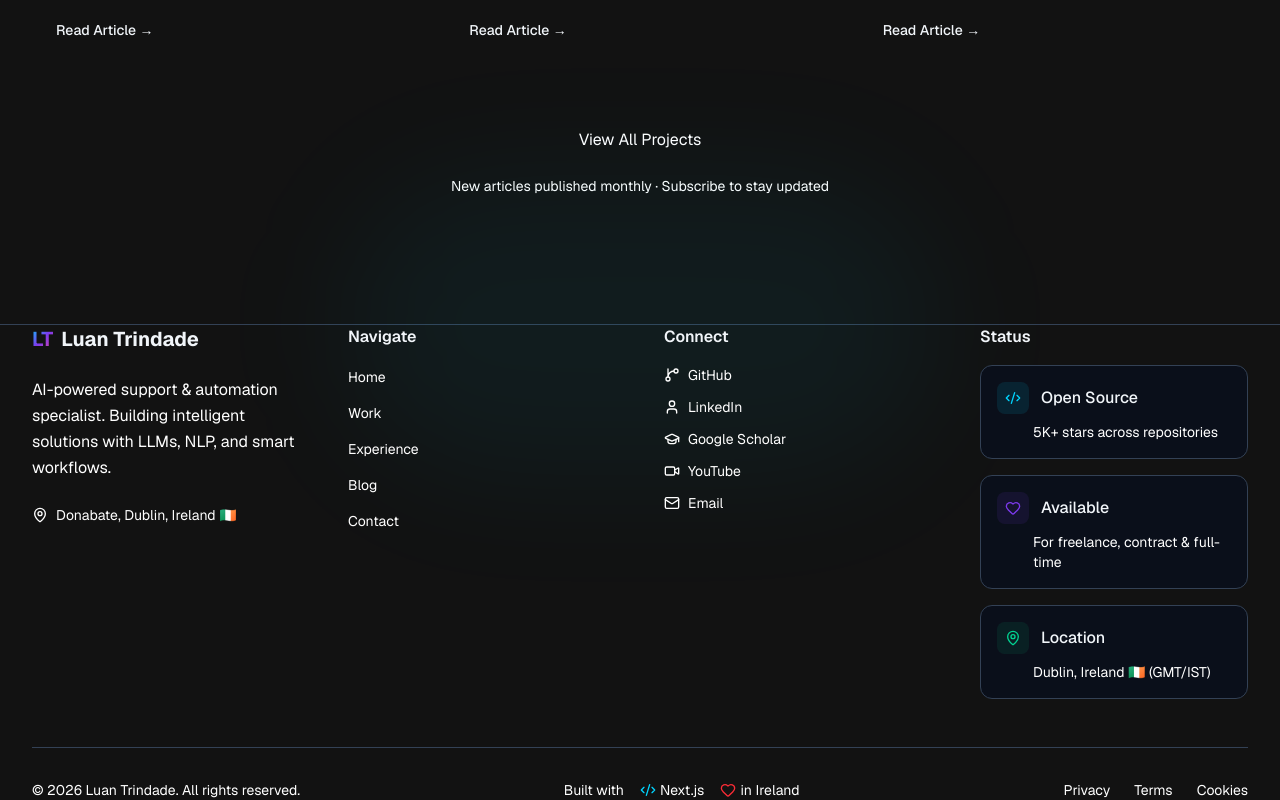
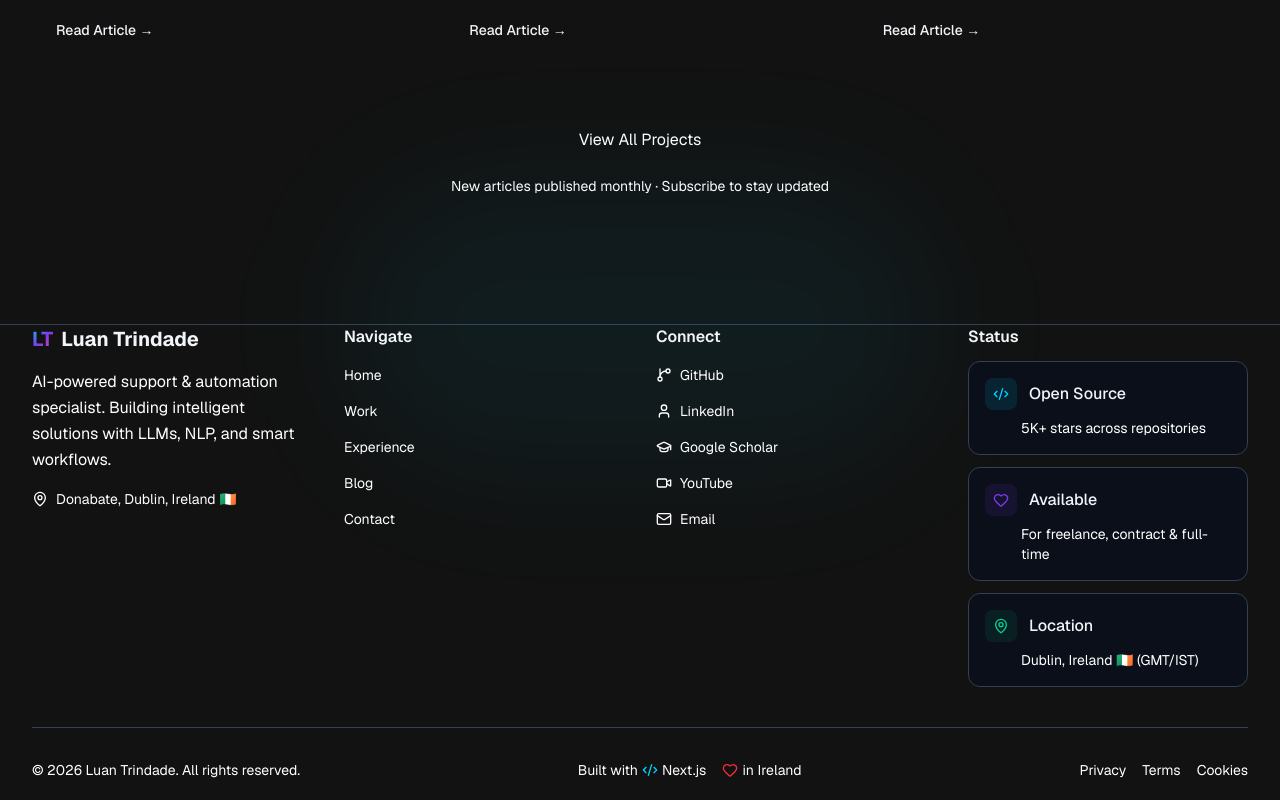
Before and after one commit to luaantrindade/myblog, a Next.js app: page /blog in a window 1280 px wide. Shown: the part 853-1653 px from the top of the page. Built offline with nearby package versions, Linux system fonts and the light colour scheme.

Commit message:
fix: improve responsiveness and alignment for mobile, fix white version text readability, adjust spacing to be more professional and asymmetric

```diff
--- a/app/blog/page.tsx
+++ b/app/blog/page.tsx
@@ -18,7 +18,7 @@ export default function BlogPage() {
           </p>
         </div>
 
-        <div className="grid md:grid-cols-2 lg:grid-cols-3 gap-6">
+        <div className="grid grid-cols-1 sm:grid-cols-1 md:grid-cols-2 lg:grid-cols-3 gap-4 sm:gap-6">
           {/* Post 1: AI Automation in Support */}
           <article className="group glass-card rounded-2xl overflow-hidden flex flex-col hover:shadow-xl hover:shadow-primary/5 transition-all duration-300">
             <div className="relative">
--- a/components/Footer.tsx
+++ b/components/Footer.tsx
@@ -28,15 +28,15 @@ export default function Footer() {
       {/* Background glow */}
       <div className="absolute top-0 left-1/2 -translate-x-1/2 w-[600px] h-[300px] bg-primary/5 rounded-full blur-3xl -translate-y-1/2" aria-hidden="true" />
 
-      <div className="section-container relative py-16 lg:py-24">
-        <div className="grid grid-cols-1 md:grid-cols-2 lg:grid-cols-4 gap-8 lg:gap-12">
+      <div className="section-container relative py-12 lg:py-20">
+        <div className="grid grid-cols-1 sm:grid-cols-2 lg:grid-cols-4 gap-4 sm:gap-6 lg:gap-8">
           {/* Brand */}
           <div className="lg:col-span-1">
-            <Link href="/" className="flex items-center gap-2 text-xl font-bold text-foreground mb-6" aria-label="Luan Trindade - Home">
+            <Link href="/" className="flex items-center gap-2 text-xl font-bold text-foreground mb-4" aria-label="Luan Trindade - Home">
               <span className="gradient-text">LT</span>
-              <span>Luan Trindade</span>
+              <span className="hidden sm:inline">Luan Trindade</span>
             </Link>
-            <p className="text-foreground-muted leading-relaxed mb-6 max-w-xs">
+            <p className="text-foreground-muted leading-relaxed mb-4 max-w-xs">
               AI-powered support & automation specialist. Building intelligent solutions with LLMs, NLP, and smart workflows.
             </p>
             <div className="flex items-center gap-2 text-foreground-muted text-sm">
@@ -47,13 +47,13 @@ export default function Footer() {
 
           {/* Navigation */}
           <nav className="lg:col-span-1" aria-label="Site navigation">
-            <h4 className="font-semibold text-foreground mb-4">Navigate</h4>
-            <ul className="space-y-3">
+            <h4 className="font-semibold text-foreground mb-3">Navigate</h4>
+            <ul className="space-y-2">
               {footerLinks.navigate.map((link) => (
                 <li key={link.label}>
                   <Link
                     href={link.href}
-                    className="text-foreground-muted hover:text-primary transition-colors text-sm"
+                    className="text-foreground-muted hover:text-primary transition-colors text-sm block py-1"
                     onClick={(e) => {
                       // For internal links that are anchors, prevent default and scroll
                       if (link.href.startsWith("#")) {
@@ -72,15 +72,15 @@ export default function Footer() {
 
           {/* Connect */}
           <nav className="lg:col-span-1" aria-label="Connect">
-            <h4 className="font-semibold text-foreground mb-4">Connect</h4>
-            <ul className="space-y-3">
+            <h4 className="font-semibold text-foreground mb-3">Connect</h4>
+            <ul className="space-y-2">
               {footerLinks.connect.map((link) => (
                 <li key={link.label}>
                   <a
                     href={link.href}
                     target={link.external ? "_blank" : undefined}
                     rel={link.external ? "noopener noreferrer" : undefined}
-                    className="flex items-center gap-2 text-foreground-muted hover:text-primary transition-colors text-sm"
+                    className="flex items-center gap-2 text-foreground-muted hover:text-primary transition-colors text-sm block py-1"
                     onClick={(e) => {
                       // For internal links that are anchors, prevent default and scroll
                       if (link.href.startsWith("#")) {
@@ -100,8 +100,8 @@ export default function Footer() {
 
           {/* Status */}
           <div className="lg:col-span-1">
-            <h4 className="font-semibold text-foreground mb-4">Status</h4>
-            <div className="space-y-4">
+            <h4 className="font-semibold text-foreground mb-3">Status</h4>
+            <div className="space-y-3">
               <div className="p-4 rounded-xl bg-background border border-border-light">
                 <div className="flex items-center gap-3 mb-2">
                   <div className="p-2 rounded-lg bg-primary/10">
@@ -134,14 +134,15 @@ export default function Footer() {
         </div>
 
         {/* Bottom Bar */}
-        <div className="mt-12 pt-8 border-t border-border-light flex flex-col md:flex-row items-center justify-between gap-4">
-          <p className="text-foreground-muted text-sm">
-            © {currentYear} Luan Trindade. All rights reserved.
-          </p>
-
-          <div className="flex items-center gap-4">
-            <p className="text-foreground-muted text-sm">Built with</p>
+        <div className="mt-10 pt-8 border-t border-border-light flex flex-col sm:flex-row items-center justify-between gap-4 sm:gap-6">
+          <div className="flex flex-col items-center sm:flex-row sm:justify-center">
+            <p className="text-foreground-muted text-sm">
+              © {currentYear} Luan Trindade. All rights reserved.
+            </p>
+          </div>
+          <div className="flex flex-col items-center sm:flex-row sm:justify-center gap-2 sm:gap-4">
             <div className="flex items-center gap-1">
+              <p className="text-foreground-muted text-sm">Built with</p>
               <Code2 className="h-4 w-4 text-primary" />
               <span className="text-foreground-muted text-sm">Next.js</span>
             </div>
@@ -150,11 +151,10 @@ export default function Footer() {
               <span className="text-foreground-muted text-sm">in Ireland</span>
             </div>
           </div>
-
-          <div className="flex items-center gap-6 text-sm text-foreground-muted">
-            <a href="/privacy" className="hover:text-primary transition-colors">Privacy</a>
-            <a href="/terms" className="hover:text-primary transition-colors">Terms</a>
-            <a href="/cookies" className="hover:text-primary transition-colors">Cookies</a>
+          <div className="flex flex-col items-center sm:flex-row sm:justify-center gap-2 sm:gap-4">
+            <a href="/privacy" className="text-foreground-muted text-sm hover:text-primary transition-colors">Privacy</a>
+            <a href="/terms" className="text-foreground-muted text-sm hover:text-primary transition-colors">Terms</a>
+            <a href="/cookies" className="text-foreground-muted text-sm hover:text-primary transition-colors">Cookies</a>
           </div>
         </div>
       </div>
--- a/components/Header.tsx
+++ b/components/Header.tsx
@@ -74,7 +74,7 @@ export default function Header() {
 
   return (
     <header className={headerClass}>
-      <nav className="section-container flex h-full items-center justify-between" aria-label="Main navigation">
+      <nav className="section-container flex h-full items-center justify-between px-4 sm:px-6 lg:px-8" aria-label="Main navigation">
         {/* Logo */}
         <Link
           href="#home"
@@ -166,7 +166,7 @@ export default function Header() {
         {/* Mobile Menu Button */}
         <button
           onClick={() => setMobileMenuOpen(!mobileMenuOpen)}
-          className="md:hidden p-2 rounded-xl bg-background-elevated border border-border-light text-foreground hover:border-primary/50 transition-all duration-200"
+          className="md:hidden p-2.5 rounded-xl bg-background-elevated border border-border-light text-foreground hover:border-primary/50 transition-all duration-200"
           aria-label={mobileMenuOpen ? "Close menu" : "Open menu"}
           aria-expanded={mobileMenuOpen}
           aria-controls="mobile-menu"
@@ -179,7 +179,7 @@ export default function Header() {
       {mobileMenuOpen && (
         <div
           id="mobile-menu"
-          className="md:hidden bg-background/80 backdrop-blur-xl border-t border-white/10 animate-fade-in"
+          className="md:hidden fixed inset-0 z-40 bg-background/95 backdrop-blur-xl border-t border-white/10"
           role="navigation"
           aria-label="Mobile navigation"
         >
@@ -200,6 +200,7 @@ export default function Header() {
                 {link.label}
               </Link>
             ))}
+          </div>
 
           <div className="pt-4 border-t border-white/10 flex flex-col gap-3">
             {/* Language in mobile */}
@@ -230,13 +231,12 @@ export default function Header() {
             </button>
           </div>
         </div>
-        </div>
       )}
 
       {/* Backdrop for mobile menu */}
       {mobileMenuOpen && (
         <div
-          className="md:hidden fixed inset-0 z-40 bg-black/50 animate-fade-in"
+          className="md:hidden fixed inset-0 z-30 bg-black/50 animate-fade-in"
           onClick={() => setMobileMenuOpen(false)}
           aria-hidden="true"
         />
```
Lines whose indentation alone changed are shown as unchanged.
